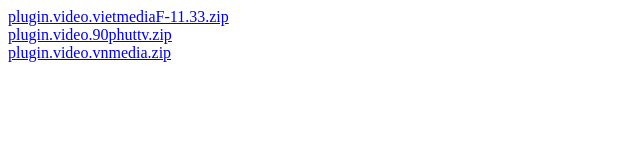
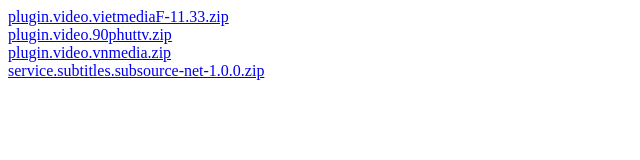
Before and after one commit to ChinhTai/chinhtai.github.io, a plain HTML site: page index.html in a window 1280 px wide. Shown: the whole page, without its empty margins (0-640 px from the left). Drawn offline with Linux system fonts and the light colour scheme.

Commit message:
Update index.html

```diff
--- a/index.html
+++ b/index.html
@@ -4,3 +4,5 @@
 <a href="plugin.video.90phuttv.zip">plugin.video.90phuttv.zip</a>
 <br>
 <a href="plugin.video.vnmedia.zip">plugin.video.vnmedia.zip</a>
+<br>
+<a href="service.subtitles.subsource-net-1.0.0.zip">service.subtitles.subsource-net-1.0.0.zip</a>
```
